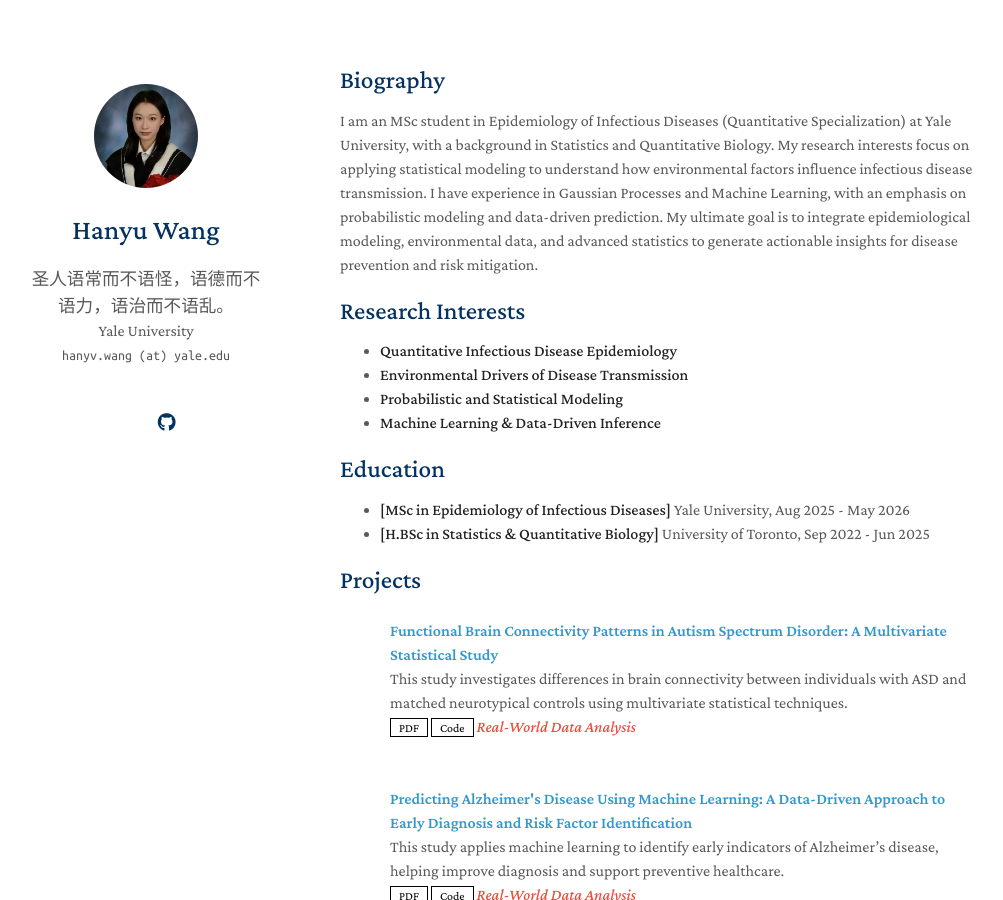
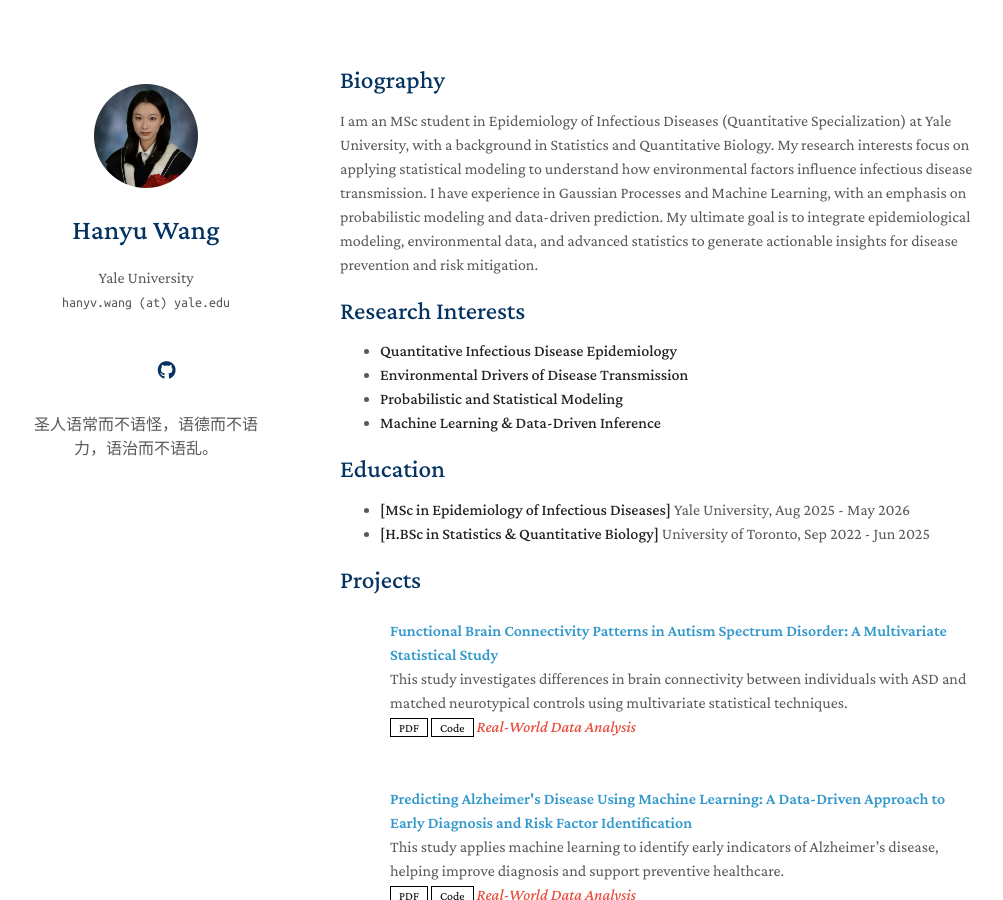
Before and after one commit to hanyvwang/hanyvwang.github.io, a Jekyll site: the page built from index.md, in a window 1280 px wide and 900 px high. Shown: the whole window, without its empty margins (130-1133 px from the left). Built offline with Jekyll 4.4.1, drawn with Linux system fonts in a browser that asks for light colours; a style sheet for code colours, icons or effects is not loaded; our own code applies the rules of GitHub Pages for plain Markdown files.

Commit message:
Move position display to header section

```diff
--- a/_layouts/homepage.html
+++ b/_layouts/homepage.html
@@ -45,14 +45,11 @@
 
         <h1>{{ site.title }}</h1>
 
-        {% if site.position %}
-        <position style="font-size:1.10rem;">{{ site.position }}</position>
-        <br>
-        {% endif %}
         {% if site.affiliation %}
         <a href="{{ site.affiliation_link }}" rel="noopener"><autocolor>{{ site.affiliation }}</autocolor></a>
         <br>
         {% endif %}
+
         {% if site.email %}
         <email>{{ site.email }}</email>
         {% endif %}
@@ -92,6 +89,11 @@
         </div>
         <br>
 
+        {% if site.position %}
+        <position style="font-size:1.00rem;">{{ site.position }}</position>
+        <br>
+        {% endif %}
+
       </header>
       <section>
 
```
